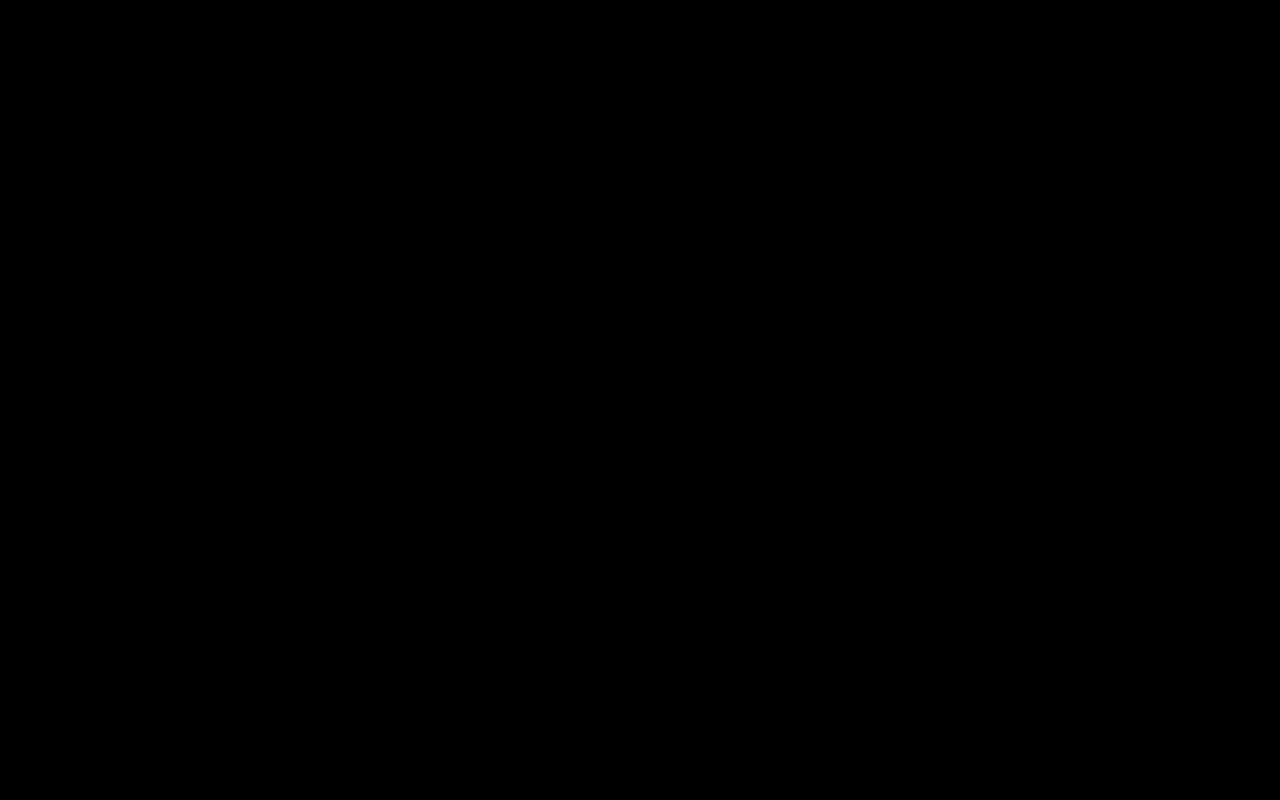
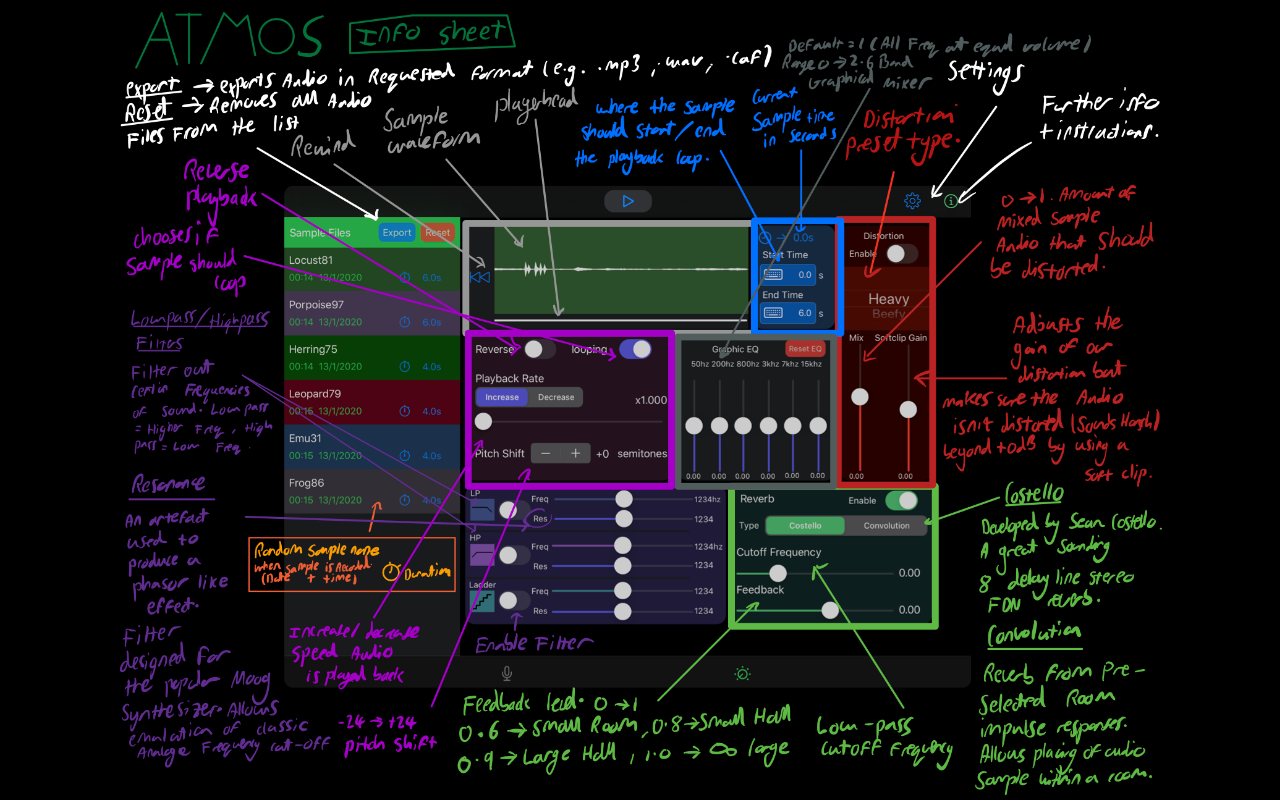
Before and after one commit to AtmosOfficial/AtmosOfficial.github.io, a plain HTML site: page index.html in a window 1280 px wide. Drawn offline with Linux system fonts and the light colour scheme.

```diff
--- a/index.html
+++ b/index.html
@@ -25,7 +25,7 @@
         }
     </style>
     <div class="imgbox">
-      <img class ="center-fit" size= src="AtmosInfo.png"></img>
+      <img class ="center-fit" src="AtmosInfo.png"></img>
     </div>
     </header>
 	</body>
```
